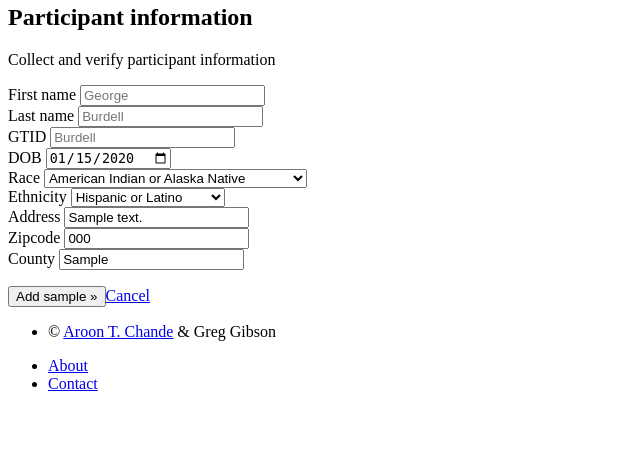
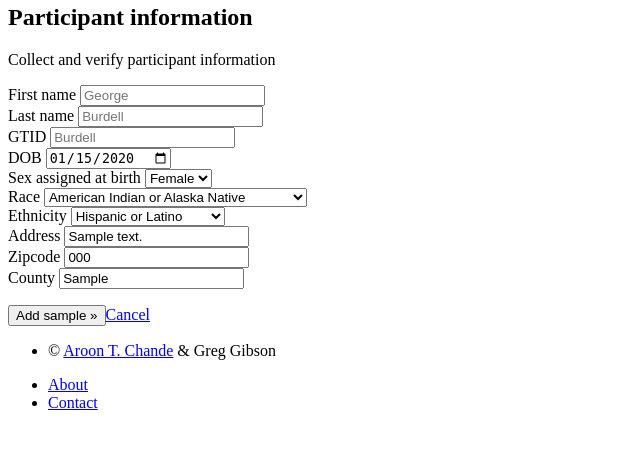
Before and after one commit to foosa/CovidOnCamp.us, a Flask app: template sarscov2_gatech_community_survey/templates/manage/user_info.html in a window 1280 px wide. Shown: the part 199-648 px from the top of the page, without its empty margins (0-640 px from the left). Run offline with Flask 2, Linux system fonts and the light colour scheme; tables that the repository leaves empty hold one stand-in row (values such as "Sample post"); the template is opened without the code that fills it: values that come from a table or form of the project are taken from there, most other values are stand-ins (such as "Sample title", 1, 10 or a date in 2020); parts of the project's set-up code (start-up, migrations or seed data) failed here and were passed over.

Commit message:
Include sex assigned at birth in model

```diff
--- a/sarscov2_gatech_community_survey/manage/forms.py
+++ b/sarscov2_gatech_community_survey/manage/forms.py
@@ -45,6 +45,10 @@ class userInfoForm(FlaskForm):
                      ('Native Hawaiian or other Pacific Islander', 'Native Hawaiian or other Pacific Islander'),
                      ('White', 'White')]
     )
+    sex = SelectField(
+            "Sex assigned at birth", validators=[DataRequired()],
+            choices=[('Female','Female'), ('Male','Male')]
+    )
     ethnicity = SelectField(
             "Ethnicity", validators=[DataRequired()],
             choices=[('Hispanic or Latino','Hispanic or Latino'), ('Not Hispanic or Latino','Not Hispanic or Latino')]
--- a/sarscov2_gatech_community_survey/stamps/views.py
+++ b/sarscov2_gatech_community_survey/stamps/views.py
@@ -66,6 +66,11 @@ def home():
                     "sortable" : True,
             },
             {
+                    "field" : "Patient sex",
+                    "title" : "Patient sex",
+                    "sortable" : True,
+            },
+            {
                     "field" : "Patient race",
                     "title" : "Patient race",
                     "sortable" : True,
@@ -102,6 +107,7 @@ def home():
                 "GTID": report.User.gtid,
                 "result": str(report.Results.result),
                 "Patient age": report.UserInfo.age,
+                "Patient sex": report.UserInfo.sex,
                 "Patient race": report.UserInfo.race,
                 "Patient ethnicity": report.UserInfo.ethnicity,
                 "Patient address": report.UserInfo.address,
--- a/sarscov2_gatech_community_survey/templates/manage/user_info.html
+++ b/sarscov2_gatech_community_survey/templates/manage/user_info.html
@@ -24,14 +24,18 @@
         <div class="form-group">
                 {{form.dob.label}}
                 {{form.dob(placeholder="01/01/1995", value=info.dob, class="form-control")}}
+        </div>
+        <div class="form-group">
+                {{form.sex.label}}
+                {{form.sex(selected=info.sex, class="form-control")}}
           </div>
         <div class="form-group">
                 {{form.race.label}}
-                {{form.race(value=info.race, class="form-control")}}
+                {{form.race(selected=info.race, class="form-control")}}
           </div>
         <div class="form-group">
                 {{form.ethnicity.label}}
-                {{form.ethnicity(selected=None, value=info.ethnicity, class="form-control")}}
+                {{form.ethnicity(selected=info.ethnicity, class="form-control")}}
           </div>
         <div class="form-group">
                 {{form.address.label}}
--- a/sarscov2_gatech_community_survey/user/models.py
+++ b/sarscov2_gatech_community_survey/user/models.py
@@ -156,6 +156,7 @@ class UserInfo(SurrogatePK, Model):
     user_id = reference_col("users", nullable=False)
     user = relationship("User", backref="log")
     age = Column(db.Integer)
+    sex = Column(db.String(10))
     race = Column(db.String(50))
     ethnicity = Column(db.String(50))
     zipcode = Column(db.String(5), default="30332")
```
